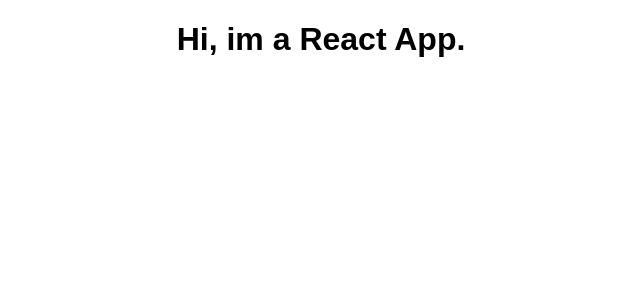
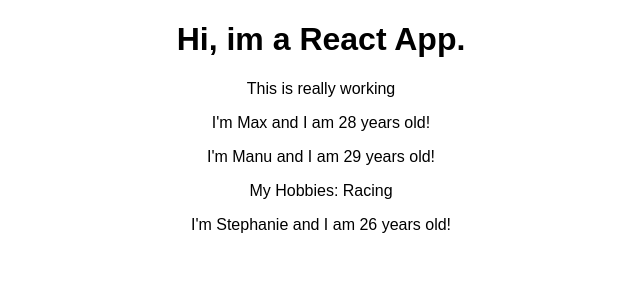
Before and after one commit to DiogoEPinto/react_complete_guide, a React (Create React App) app: page / in a window 1280 px wide. Shown: the top 300 px of the page, without its empty margins (319-959 px from the left). Built offline with nearby package versions, Linux system fonts and the light colour scheme.

Commit message:
Understanding the 'children' Prop

```diff
--- a/src/App.js
+++ b/src/App.js
@@ -1,13 +1,23 @@
 import React, { Component } from 'react';
 import './App.css';
+import Person from './Person/Person';
 
 class App extends Component {
   render() {
+
     return (
+      // JSX code:
       <div className="App">
-       <h1>Hi, im a React App.</h1>
+        <h1>Hi, im a React App.</h1>
+        <p>This is really working</p>
+        <Person name="Max" age="28"/>
+        <Person name="Manu" age="29">My Hobbies: Racing</Person>
+        <Person name="Stephanie" age="26"/>
       </div>
     );
+
+    // React equivalente code:
+    // return React.createElement('div',null, React.createElement('h1', {className: 'App'}, 'Does this work now?'));
   }
 }
 
--- /dev/null
+++ b/src/Person/Person.js
@@ -0,0 +1,12 @@
+import React from 'react';
+
+const person = (props) => {
+    return (
+        <div>
+            <p>I'm {props.name} and I am {props.age} years old!</p>
+            <p>{props.children}</p>
+        </div>
+    )
+}
+
+export default person;
```
